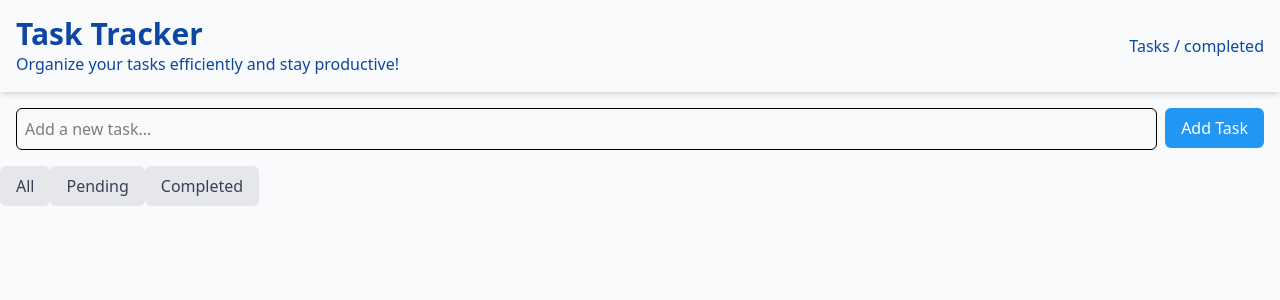
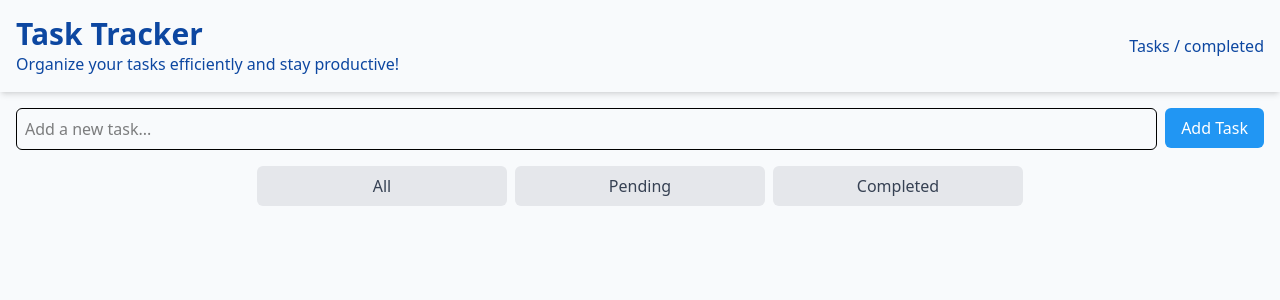
Before and after one commit to nonydev27/todo-app-express-react, a React (Vite) app in the folder frontend/: page / in a window 1280 px wide. Shown: the top 300 px of the page. Built offline with nearby package versions, Linux system fonts and the light colour scheme.

Commit message:
tweaked buttons via taskfilter.jsx

```diff
--- a/frontend/src/components/TaskFilter.jsx
+++ b/frontend/src/components/TaskFilter.jsx
@@ -15,11 +15,11 @@
 export default function TaskFilter({ currentFilter, onFilterChange }) {
   const filter = ["all", "pending", "completed"];
   return (
-    <div>
+    <div className="filter-tabs gap-2 mb-4 flex justify-center">
       {filter.map((filter) => (
         <button
           key={filter}
-          className={`px-4 py-2 rounded-md ${currentFilter === filter ? "bg-[#0076d7] text-white" : "bg-gray-200 text-gray-700"}`}
+          className={`px-4 py-2 w-[250px] rounded-md ${currentFilter === filter ? "bg-[#0076d7] text-white" : "bg-gray-200 text-gray-700"}`}
           onClick={() => onFilterChange(filter)}
         >
           {filter.charAt(0).toUpperCase() + filter.slice(1)}
```
